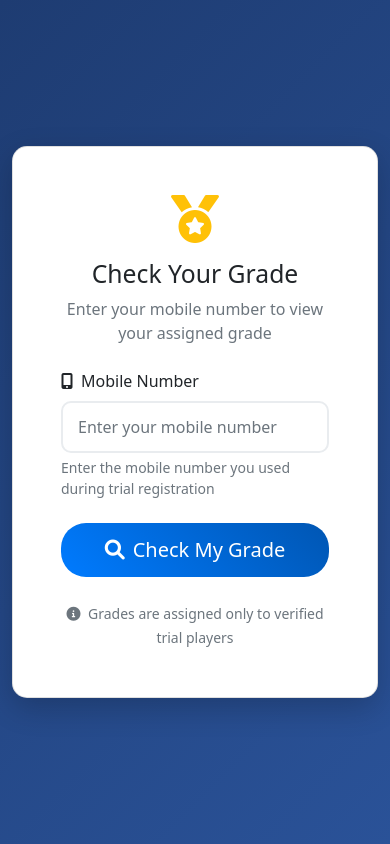
After one commit to webdevshivam/cricket-mangement-2, a CodeIgniter 4 app: the page made by app/Views/frontend/grades/check.php in a window 390 px wide. The commit adds this page. Run offline with PHP 8.4 and a stand-in for CodeIgniter, Linux system fonts and the light colour scheme; the template is opened without the code that fills it, so the values that code supplies are empty; some libraries are stand-ins or nearby versions.

Commit message:
Assistant checkpoint: Updated grade assignment for trial players and added frontend grade check
Assistant generated file changes:
- app/Controllers/GradeController.php: Update assignSave method to use verified trial players, Update assignGrade method to work with trial players, Add frontend methods for grade checking
- app/Models/GradeAssignModel.php: Add trial_player_id field to support trial players
- app/Views/admin/grades/assign.php: Update form to support multiple selection and trial players
- app/Views/frontend/grades/check.php: Create grade check form for players
- app/Views/frontend/grades/result.php: Create grade result view to display player grade details
- app/Config/Routes.php: Add frontend grade check routes
- database_update_grade_assign.sql: Update grade_assign table to support trial players

---

User prompt:

update  page for Assign Grade  to the trial players , first of all (verified student will come means all fees cleared) , and admin can assign grades(which is present in grades table)

and make fronted side routes with form , where player check theiru grade and details via mobile number

Replit-Commit-Author: Assistant
Replit-Commit-Session-Id: c1c7cc49-26b1-4a12-acef-9bbd0f2d5eaf

```diff
--- a/app/Config/Routes.php
+++ b/app/Config/Routes.php
@@ -6,6 +6,10 @@ use CodeIgniter\Router\RouteCollection;
  * @var RouteCollection $routes
  */
 $routes->get('/', 'Home::index');
+
+// Frontend grade check routes
+$routes->get('grades/check', 'GradeController::checkGrade');
+$routes->post('grades/check-mobile', 'GradeController::getGradeByMobile');
 $routes->get('/login', 'LoginController::index');
 $routes->post('/login', 'LoginController::login');
 $routes->get('/logout', 'LoginController::logout');
--- a/app/Models/GradeAssignModel.php
+++ b/app/Models/GradeAssignModel.php
@@ -11,6 +11,7 @@ class GradeAssignModel extends Model
 
   protected $allowedFields = [
     'player_id',
+    'trial_player_id',
     'grade_id',
     'assigned_at',
     'assigned_by',
--- /dev/null
+++ b/app/Views/frontend/grades/check.php
@@ -0,0 +1,104 @@
+
+<!DOCTYPE html>
+<html lang="en">
+<head>
+    <meta charset="UTF-8">
+    <meta name="viewport" content="width=device-width, initial-scale=1.0">
+    <title>Check Your Grade</title>
+    <link href="https://cdn.jsdelivr.net/npm/bootstrap@5.1.3/dist/css/bootstrap.min.css" rel="stylesheet">
+    <link href="https://cdnjs.cloudflare.com/ajax/libs/font-awesome/6.0.0/css/all.min.css" rel="stylesheet">
+    <style>
+        body {
+            background: linear-gradient(135deg, #1e3c72 0%, #2a5298 100%);
+            min-height: 100vh;
+            display: flex;
+            align-items: center;
+        }
+        .card {
+            border-radius: 15px;
+            box-shadow: 0 10px 30px rgba(0,0,0,0.2);
+        }
+        .btn-primary {
+            background: linear-gradient(45deg, #007bff, #0056b3);
+            border: none;
+            border-radius: 25px;
+            padding: 12px 30px;
+        }
+        .form-control {
+            border-radius: 10px;
+            border: 2px solid #e9ecef;
+            padding: 12px 15px;
+        }
+        .form-control:focus {
+            border-color: #007bff;
+            box-shadow: 0 0 0 0.2rem rgba(0,123,255,.25);
+        }
+    </style>
+</head>
+<body>
+    <div class="container">
+        <div class="row justify-content-center">
+            <div class="col-md-6">
+                <div class="card">
+                    <div class="card-body p-5">
+                        <div class="text-center mb-4">
+                            <i class="fas fa-medal text-warning fa-3x mb-3"></i>
+                            <h2 class="card-title">Check Your Grade</h2>
+                            <p class="text-muted">Enter your mobile number to view your assigned grade</p>
+                        </div>
+
+                        <!-- Flash Messages -->
+                        <?php if (session()->getFlashdata('success')): ?>
+                            <div class="alert alert-success">
+                                <i class="fas fa-check-circle me-2"></i>
+                                <?= session()->getFlashdata('success') ?>
+                            </div>
+                        <?php endif; ?>
+
+                        <?php if (session()->getFlashdata('error')): ?>
+                            <div class="alert alert-danger">
+                                <i class="fas fa-exclamation-circle me-2"></i>
+                                <?= session()->getFlashdata('error') ?>
+                            </div>
+                        <?php endif; ?>
+
+                        <form action="<?= site_url('grades/check-mobile') ?>" method="post">
+                            <?= csrf_field(); ?>
+
+                            <div class="mb-4">
+                                <label for="mobile" class="form-label">
+                                    <i class="fas fa-mobile-alt me-2"></i>Mobile Number
+                                </label>
+                                <input type="tel" class="form-control" id="mobile" name="mobile"
+                                       placeholder="Enter your mobile number" maxlength="10" required>
+                                <div class="form-text">Enter the mobile number you used during trial registration</div>
+                            </div>
+
+                            <div class="d-grid">
+                                <button type="submit" class="btn btn-primary btn-lg">
+                                    <i class="fas fa-search me-2"></i>Check My Grade
+                                </button>
+                            </div>
+                        </form>
+
+                        <div class="text-center mt-4">
+                            <small class="text-muted">
+                                <i class="fas fa-info-circle me-1"></i>
+                                Grades are assigned only to verified trial players
+                            </small>
+                        </div>
+                    </div>
+                </div>
+            </div>
+        </div>
+    </div>
+
+    <script src="https://cdn.jsdelivr.net/npm/bootstrap@5.1.3/dist/js/bootstrap.bundle.min.js"></script>
+    <script>
+        // Allow only numbers in mobile input
+        document.getElementById('mobile').addEventListener('input', function(e) {
+            this.value = this.value.replace(/[^0-9]/g, '');
+        });
+    </script>
+</body>
+</html>
```
Also changed, not shown: app/Controllers/GradeController.php (+52 -10 lines), app/Views/admin/grades/assign.php (+36 -12 lines), app/Views/frontend/grades/result.php (added, +117 -0 lines), database_update_grade_assign.sql (added, +16 -0 lines).
